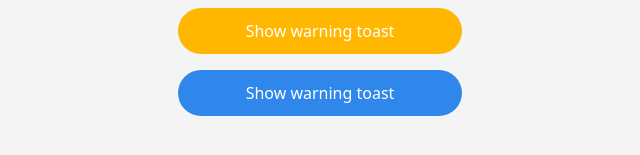
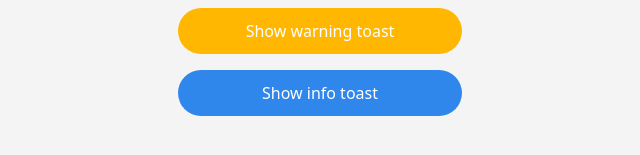
Before and after one commit to AnhLove/Toast-Message, a plain HTML site: page index.html in a window 1280 px wide. Shown: the part 369-524 px from the top of the page, 328-968 px from the left. Drawn offline with Linux system fonts and the light colour scheme.

Commit message:
Update index.html

```diff
--- a/index.html
+++ b/index.html
@@ -41,7 +41,7 @@
                 onclick="showInfoToast()"
                 class="btn btn--info"
             >
-                Show warning toast
+                Show info toast
             </div>
         </div>
         <script src="./index.js"></script>
```
